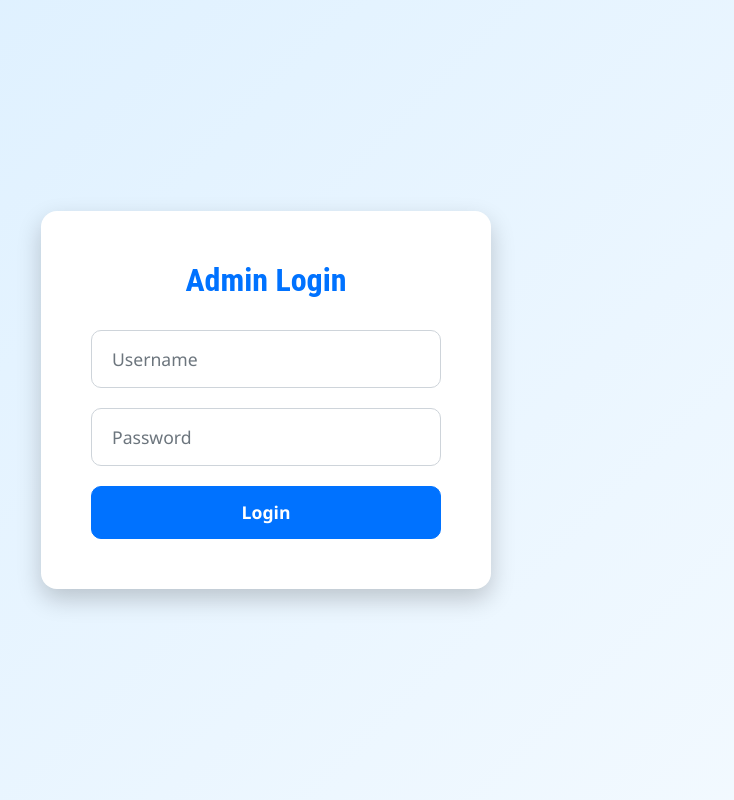
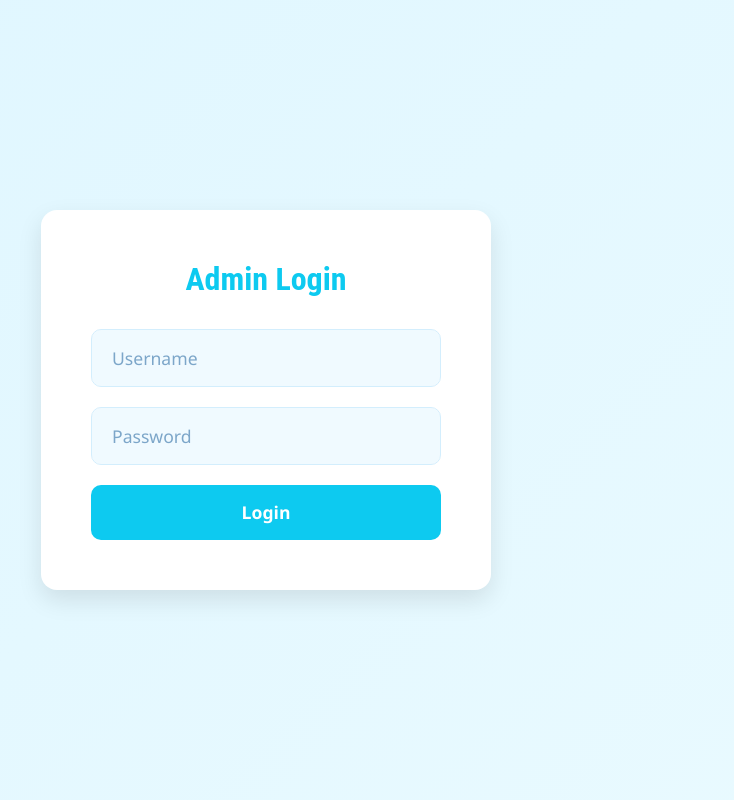
Before and after one commit to Muhammad-Bin-Adeel/E-project-CARE, a PHP site: page /Admin/admin_login.php in a window 1280 px wide. Shown: the whole page, without its empty margins (374-1108 px from the left). Run offline with PHP 8.4, Linux system fonts and the light colour scheme; some libraries are stand-ins or nearby versions.

Commit message:
ui design change

```diff
--- a/Admin/admin_login.php
+++ b/Admin/admin_login.php
@@ -39,37 +39,24 @@ if ($_SERVER["REQUEST_METHOD"] == "POST") {
         display: flex;
         align-items: center;
         justify-content: center;
-            background: linear-gradient(135deg, #e0f2ff, #f0faff);
-            background-size: cover;
+        background: linear-gradient(135deg, #dff6ff, #e9faff);
         position: relative;
-        }
-
-        .admin-login-container::before {
-            content: "";
-            position: absolute;
-            top: 0;
-            left: 0;
-            width: 100%;
-            height: 100%;
-            background: linear-gradient(135deg, #dbefff, #f4faff);
-            backdrop-filter: blur(6px);
-            z-index: 0;
     }
 
     .admin-login-box {
         position: relative;
-            z-index: 1;
-            background-color: #fff;
+        background-color: #ffffff;
         padding: 50px;
         border-radius: 16px;
-            box-shadow: 0 10px 25px rgba(0, 0, 0, 0.2);
+        box-shadow: 0 10px 25px rgba(0, 0, 0, 0.1);
         width: 100%;
         max-width: 450px;
         text-align: center;
+        z-index: 1;
     }
 
     .admin-login-box h2 {
-            color: #0072ff;
+        color: #0dcaf0;
         font-weight: 700;
         margin-bottom: 30px;
     }
@@ -79,21 +66,29 @@ if ($_SERVER["REQUEST_METHOD"] == "POST") {
         padding: 15px 20px;
         margin-bottom: 20px;
         font-size: 1.1rem;
+        background-color: #f0faff;
+        border: 1px solid #d3eefd;
+        color: #333;
+    }
+
+    .form-control::placeholder {
+        color: #7ca6c9;
     }
 
     .btn-primary {
-            background-color: #0072ff;
-            border-color: #0072ff;
+        background-color: #0dcaf0;
+        border: none;
         border-radius: 10px;
-            padding: 12px 30px;
+        padding: 14px;
         font-size: 1.1rem;
         font-weight: bold;
-            display: inline-block;
+        color: #fff;
+        width: 100%;
+        transition: background-color 0.3s ease;
     }
 
     .btn-primary:hover {
-            background-color: #005fcc;
-            border-color: #005fcc;
+        background-color: #0bb5d6;
     }
 
     @media (max-width: 576px) {
```
Lines whose indentation alone changed are shown as unchanged.
